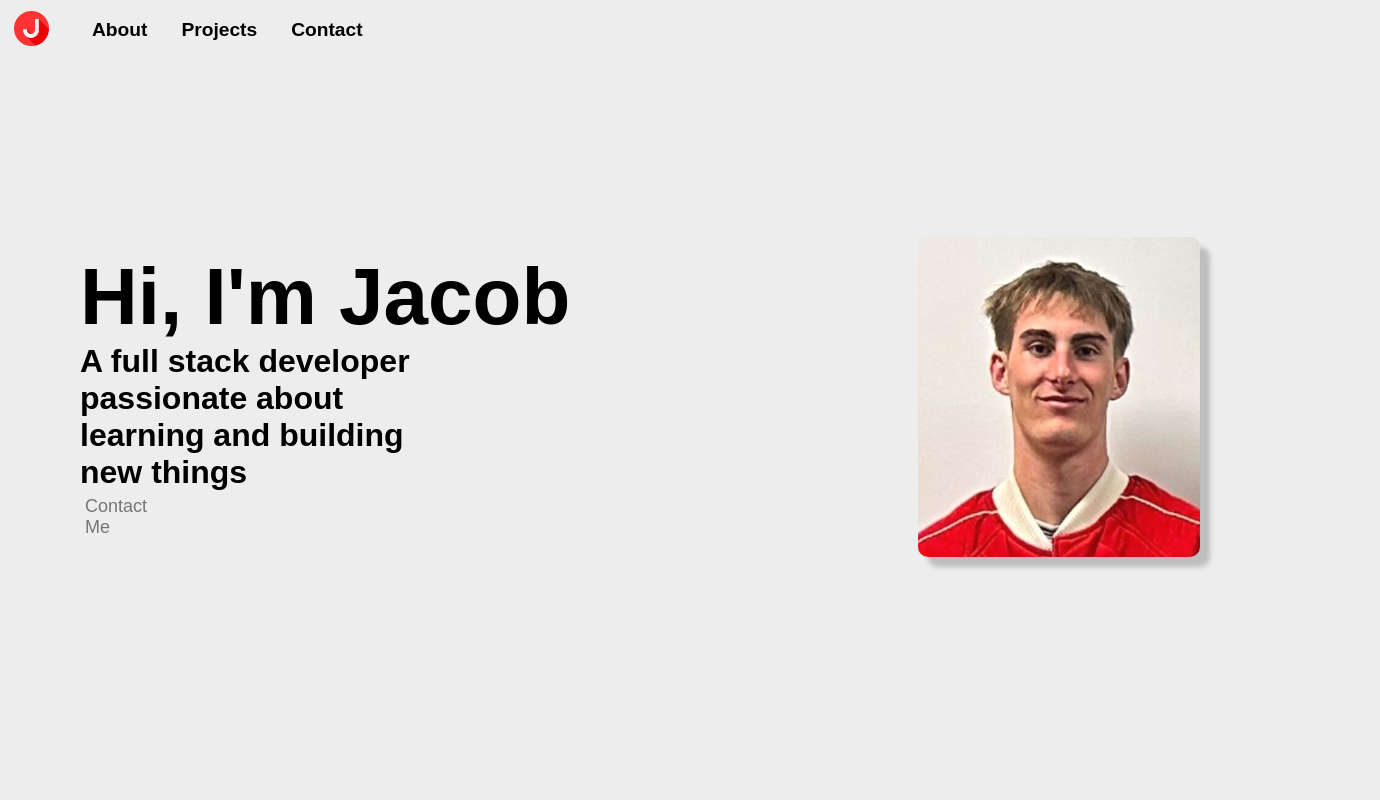
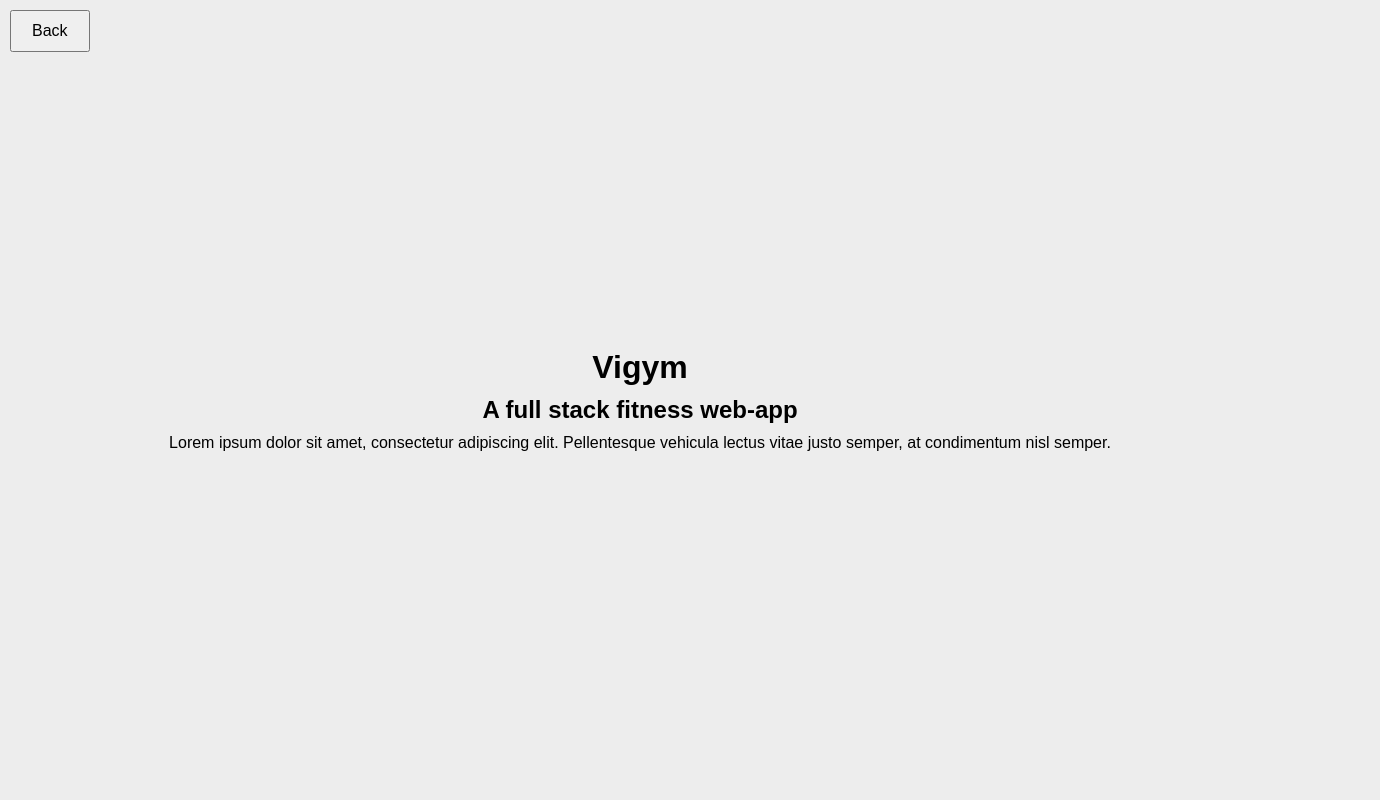
Before and after one commit to j4yyyeth/personal-website, a React (Create React App) app: page /vigym in a window 1280 px wide. Shown: the top 800 px of the page, 1380 px wide, since content can reach past the window. Built offline with nearby package versions, Linux system fonts and the light colour scheme; a web font is replaced by a local one.

Commit message:
just need to add read more to other projects

```diff
--- a/src/App.css
+++ b/src/App.css
@@ -281,7 +281,7 @@ nav a:hover {
   opacity: 100%;
 }
 
-.text {
+.overlay a {
   color: white;
   font-size: 30px;
   text-decoration: none;
@@ -460,6 +460,38 @@ form {
     cursor: pointer;
     border: none;
     margin-bottom: 6px;
+  }
+
+  .proj-text {
+    display: flex;
+    flex-direction: column;
+    justify-content: center;
+    align-items: center;
+    height: 100vh;
+    text-align: center;
+    padding: 0 20px; /* Add padding to make sure text doesn't touch the edges on smaller screens */
+  }
+
+  .title {
+    font-size: 2rem;
+    margin-bottom: 10px; /* Add space between title and subtitle */
+  }
+
+  .subtitle {
+    font-size: 1.5rem;
+    margin-bottom: 10px; /* Add space between subtitle and description */
+  }
+
+  .description {
+    font-size: 1rem;
+  }
+
+  .back-button {
+    position: absolute;
+    top: 10px;
+    left: 10px;
+    padding: 10px 20px;
+    font-size: 1rem;
   }
 
   /* MEDIA QUERIES */
--- a/src/App.js
+++ b/src/App.js
@@ -1,24 +1,19 @@
 import './App.css';
-import Navbar from './components/Navbar';
-import About from './components/About';
-import Projects from './components/Projects';
-import Contact from './components/Contact';
-import Home from './components/Home';
-import Blank from './components/Blank';
-import Footer from './components/Footer';
+import Main from './pages/Main';
+import Vigym from './pages/Vigym';
+import Pragto from './pages/Pragto';
+import BuccaneerBarrage from './pages/BuccaneerBarrage';
+import { Route, Routes } from 'react-router-dom';
 
 const App = () => {
   return (
     <div className="App">
-      <Navbar />
-      <Blank />
-      <section>
-        <Home />
-        <About />
-      </section>
-      <Projects />
-      <Contact />
-      <Footer />
+      <Routes>
+      <Route path='/' element={<Main />} />
+      <Route path='/vigym' element={<Vigym />} />
+      <Route path='/pragto' element={<Pragto />} />
+      <Route path='/buccaneerbarrage' element={<BuccaneerBarrage />} />
+      </Routes>
     </div>
   );
 }
--- a/src/components/Projects.js
+++ b/src/components/Projects.js
@@ -15,7 +15,7 @@ const Projects = () => {
         <div className="image-container">
           <img className="proj-img" src={require("../vigym.jpg")} alt="vigym"/>
           <div className="overlay">
-            <a href="https://vigym.netlify.app" className="text">Read More →</a>
+            <Link to='/vigym'>Read More →</Link>
           </div>
         </div>
           <p>A full stack fitness web-app</p>
@@ -36,7 +36,12 @@ const Projects = () => {
         </div>
         <div className="proj-card">
         <h2>Pragto</h2>
+        <div className="image-container">
           <img className="proj-img" src={require("../pragto.jpg")} alt="pragto"/>
+          <div className="overlay">
+            <Link to='/pragto'>Read More →</Link>
+          </div>
+        </div>
           <p>A gamified to-do app</p>
           <div className="proj-links">
             <a href="https://pragto.netlify.app" target="_blank" rel="noreferrer"><img className="web-img" src={require("../internet.png")} alt="website"/></a>
@@ -52,20 +57,23 @@ const Projects = () => {
           </div>
         </div>
         <div className="proj-card">
-        <h2>Pragto</h2>
-          <img className="proj-img" src={require("../pragto.jpg")} alt="pragto"/>
-          <p>A gamified to-do app</p>
+        <h2>Buccaneer Barrage</h2>
+        <div className="image-container">
+          <img className="proj-img" src={require("../bb.jpg")} alt="buccaneer barrage"/>
+          <div className="overlay">
+            <Link to='/buccaneerbarrage'>Read More →</Link>
+          </div>
+        </div>
+          <p>A pirate shooter game</p>
           <div className="proj-links">
-            <a href="https://google.com" target="_blank" rel="noreferrer"><img className="web-img" src={require("../internet.png")} alt="website"/></a>
-            <a href="https://google.com" target="_blank" rel="noreferrer"><img className="git-img" src="https://cdn.jsdelivr.net/gh/devicons/devicon/icons/github/github-original.svg" alt="github" /></a>
+            <a href="https://j4yyyeth.github.io/pirate-game/" target="_blank" rel="noreferrer"><img className="web-img" src={require("../internet.png")} alt="website"/></a>
+            <a href="https://github.com/j4yyyeth/pirate-game" target="_blank" rel="noreferrer"><img className="git-img" src="https://cdn.jsdelivr.net/gh/devicons/devicon/icons/github/github-original.svg" alt="github" /></a>
           </div>
           <div className="tech-used">
             <p>Javascript</p>
-            <p>React</p>
-            <p>NodeJs</p>
-            <p>Express</p>
-            <p>MongoDB</p>
+            <p>HTML</p>
             <p>CSS</p>
+            <p>Canvas</p>
           </div>
         </div>
       </div>
--- /dev/null
+++ b/src/pages/BuccaneerBarrage.js
@@ -0,0 +1,7 @@
+const BuccaneerBarrage = () => {
+  return (
+    <div>Buccaneer Barrage</div>
+  );
+};
+
+export default BuccaneerBarrage;
--- /dev/null
+++ b/src/pages/Main.js
@@ -0,0 +1,25 @@
+import Navbar from '../components/Navbar';
+import About from '../components/About';
+import Projects from '../components/Projects';
+import Contact from '../components/Contact';
+import Home from '../components/Home';
+import Blank from '../components/Blank';
+import Footer from '../components/Footer';
+
+const Main = () => {
+  return (
+    <>
+    <Navbar />
+    <Blank />
+    <section>
+      <Home />
+      <About />
+    </section>
+    <Projects />
+    <Contact />
+    <Footer />
+    </>
+  );
+};
+
+export default Main;
--- /dev/null
+++ b/src/pages/Pragto.js
@@ -0,0 +1,7 @@
+export const Pragto = () => {
+  return (
+    <div>Pragto</div>
+  );
+};
+
+export default Pragto;
--- /dev/null
+++ b/src/pages/Vigym.js
@@ -0,0 +1,21 @@
+import { Navigate, useNavigate } from 'react-router-dom';
+
+const Vigym = () => {
+
+  const navigate = useNavigate();
+
+  const goBack = () => {
+    navigate('/')
+  }
+
+  return (
+    <div className="proj-text">
+      <button onClick={goBack} className="back-button">Back</button>
+      <h1 className="title">Vigym</h1>
+      <h3 className="subtitle">A full stack fitness web-app</h3>
+      <p className="description">Lorem ipsum dolor sit amet, consectetur adipiscing elit. Pellentesque vehicula lectus vitae justo semper, at condimentum nisl semper.</p>
+    </div>
+  );
+};
+
+export default Vigym;
```
Also changed, not shown: src/bb.jpg (added).
